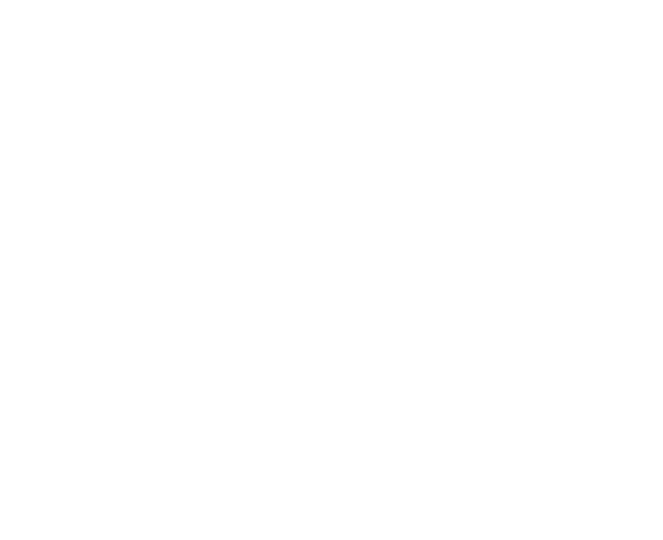
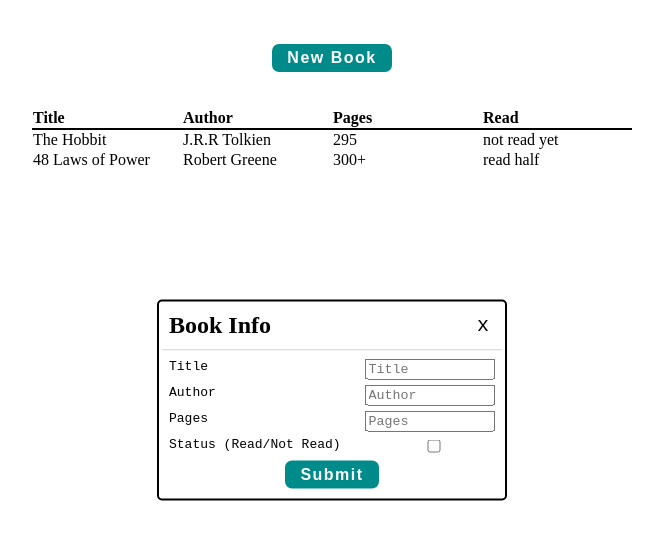
Before and after one commit to snltech/Library-page, a plain HTML site: page index.html in a window 1280 px wide. Shown: the whole page, without its empty margins (308-971 px from the left). Drawn offline with Linux system fonts and the light colour scheme.

Commit message:
added the table, modal button and modal, still need to add overly and JS code to trigger modal on and off, added a readme for checklist

```diff
--- a/index.html
+++ b/index.html
@@ -5,10 +5,45 @@
     <meta http-equiv="X-UA-Compatible" content="IE=edge">
     <meta name="viewport" content="width=device-width, initial-scale=1.0">
     <title>Document</title>
-    <script src="script.js"></script>
+    <script src="script.js" defer></script>
     <link rel="stylesheet" href="style.css">
 </head>
 <body>
-
+    <div class="topSection">
+        <button class="newBook">New Book</button>
+    </div>
+    <table>
+        <thead>
+            <tr>
+                <th>Title</th>
+                <th>Author</th>
+                <th>Pages</th>
+                <th>Read</th>
+            </tr>
+        </thead>
+        <tbody>
+        </tbody>
+    </table>
+    <div class="modal" id="modal">
+        <div class="modalHeader">
+            <h2>Book Info</h2>
+            <input type="button" value="x">
+        </div>
+        <div class="bookForm">
+            <form>
+                <label for="title">Title</label>
+                <input type="text" name="title" id="title" placeholder="Title">
+                <label for="author">Author</label>
+                <input type="text" name="author" id="author" placeholder="Author">
+                <label for="pages">Pages</label>
+                <input type="number" name="pages" id="pages" placeholder="Pages">
+                <label for="isRead">Status (Read/Not Read)</label>
+                <input type="checkbox" name="status" id="isRead">
+                <div class="submitBtn">
+                    <button type="submit">Submit</button>
+                </div>
+            </form>
+        </div>
+    </div>
 </body>
 </html>
--- a/script.js
+++ b/script.js
@@ -8,10 +8,32 @@ function Book(title, author, pages, read){
     }
 }
 
-const theHobbit = new Book('The Hobbit', 'J.R.R Tolkien', 295, 'not read yet');
-
+let propertiesArr = ['title', 'author', 'pages', 'read'];
 let myLibrary = [];
 
 function addBookToLibrary(bookName) {
     return myLibrary.push(bookName);
 }
+
+function addBooksToTable(){
+    for(let i = 0; i < myLibrary.length; i++){
+        let row = document.createElement('tr');
+        for(let j = 0; j < propertiesArr.length; j++){
+            let cellcontent = document.createElement('td');
+            cellcontent.innerText = myLibrary[i][propertiesArr[j]];
+            row.appendChild(cellcontent);
+        }
+        document.querySelector('tbody').appendChild(row);
+    }
+}
+
+//  Books
+const theHobbit = new Book('The Hobbit', 'J.R.R Tolkien', 295, 'not read yet');
+const fortyEightLaws = new Book('48 Laws of Power', 'Robert Greene', "300+", 'read half');
+
+addBookToLibrary(theHobbit);
+addBookToLibrary(fortyEightLaws);
+addBooksToTable();
+
+let newBookBtn = document.querySelectorAll('.newBook');
+newBookBtn.addEventListener('click', e => alert('check'));
--- a/style.css
+++ b/style.css
@@ -0,0 +1,96 @@
+* {
+    box-sizing: border-box;
+}
+
+    body {
+    display: flex;
+    flex-direction: column;
+}
+
+.topSection {
+    display: flex;
+    justify-content: center;
+    align-items: center;
+    height: 100px;
+}
+
+button {
+    height: fit-content;
+    border-radius: 7px;
+    background-color: darkcyan;
+    color: white;
+    border: 0px;
+    padding: 5px 15px;
+    font-weight: bold;
+    font-size: 16px;
+    letter-spacing: 1.5px;
+}
+
+table {
+    border-collapse: collapse;
+    margin: auto;
+}
+
+th {
+    border-bottom: 2px solid black;
+    text-align: left;
+}
+
+td {
+    width: 150px;
+}
+
+.modal {
+    position: fixed;
+    transform: translate(-50%, -50%) scale(1);
+    top: 50%;
+    left: 50%;
+    border-radius: 5px;
+    border: 2px solid black;
+    width: 80%;
+    max-width: 350px;
+}
+
+.modalHeader {
+    font-weight: bold;
+    padding: 10px;
+    box-shadow: 0 3px 3px -3px rgba(0, 0, 0, 0.5);
+    display: flex;
+    justify-content: space-between;
+    align-items: center;
+}
+
+.modalHeader h2{
+    margin: 0;
+}
+
+.modalHeader input[type='button']{
+    background-color: white;
+    border: none;
+    width: auto;
+    font-size: 20px;
+}
+
+.modal form {
+    display: grid;
+    grid-template-columns: 3fr 2fr;
+    row-gap: 5px;
+    padding: 10px;
+    font-family: monospace;
+}
+
+.modal input {
+    font-family: monospace;
+    width: 100%;
+}
+
+.modal .submitBtn {
+    grid-column-start: 1;
+    grid-column-end: 3;
+    display: flex;
+    justify-content: center;
+}
+
+.active {
+    transform: scale(1);
+}
```
Also changed, not shown: README.txt (added).
